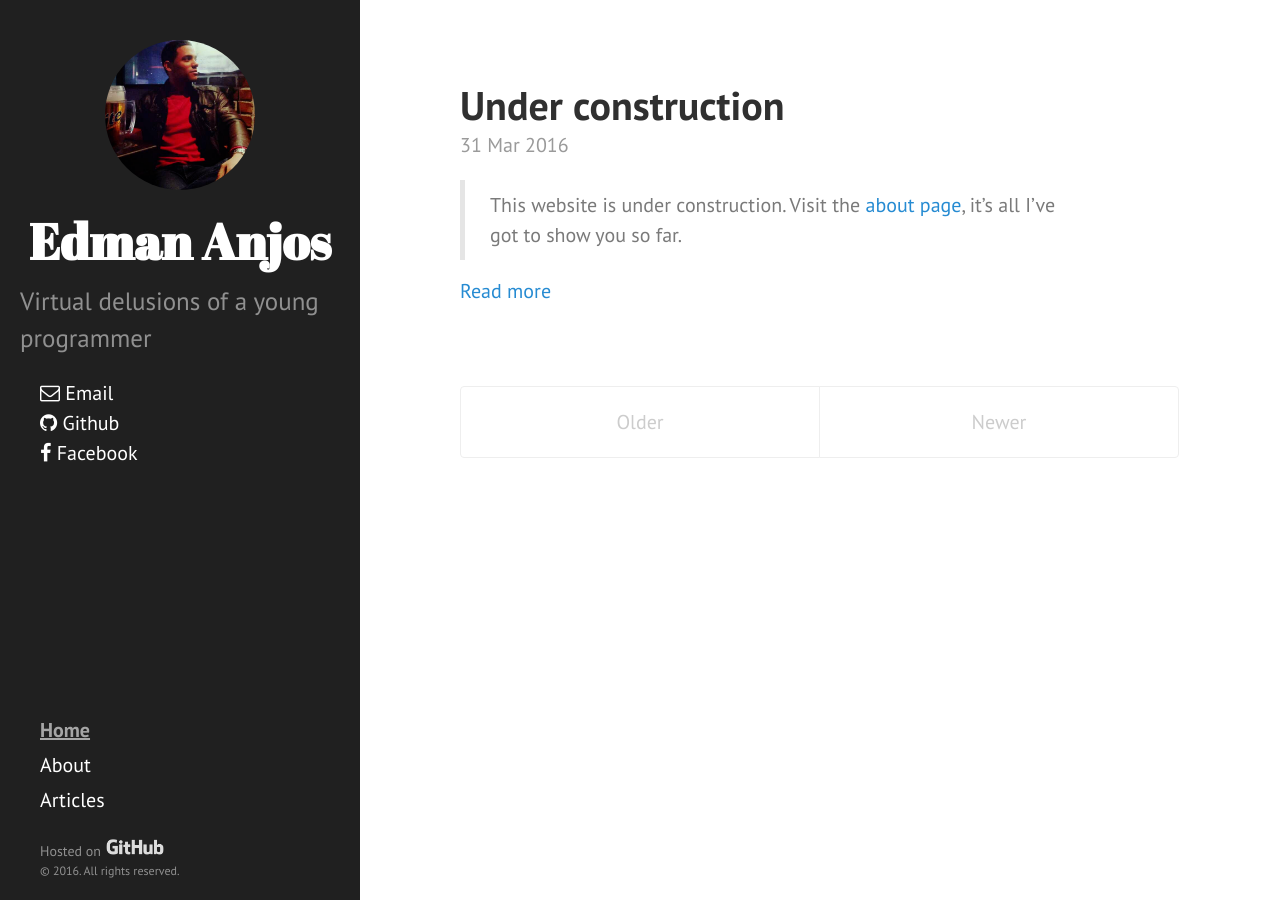
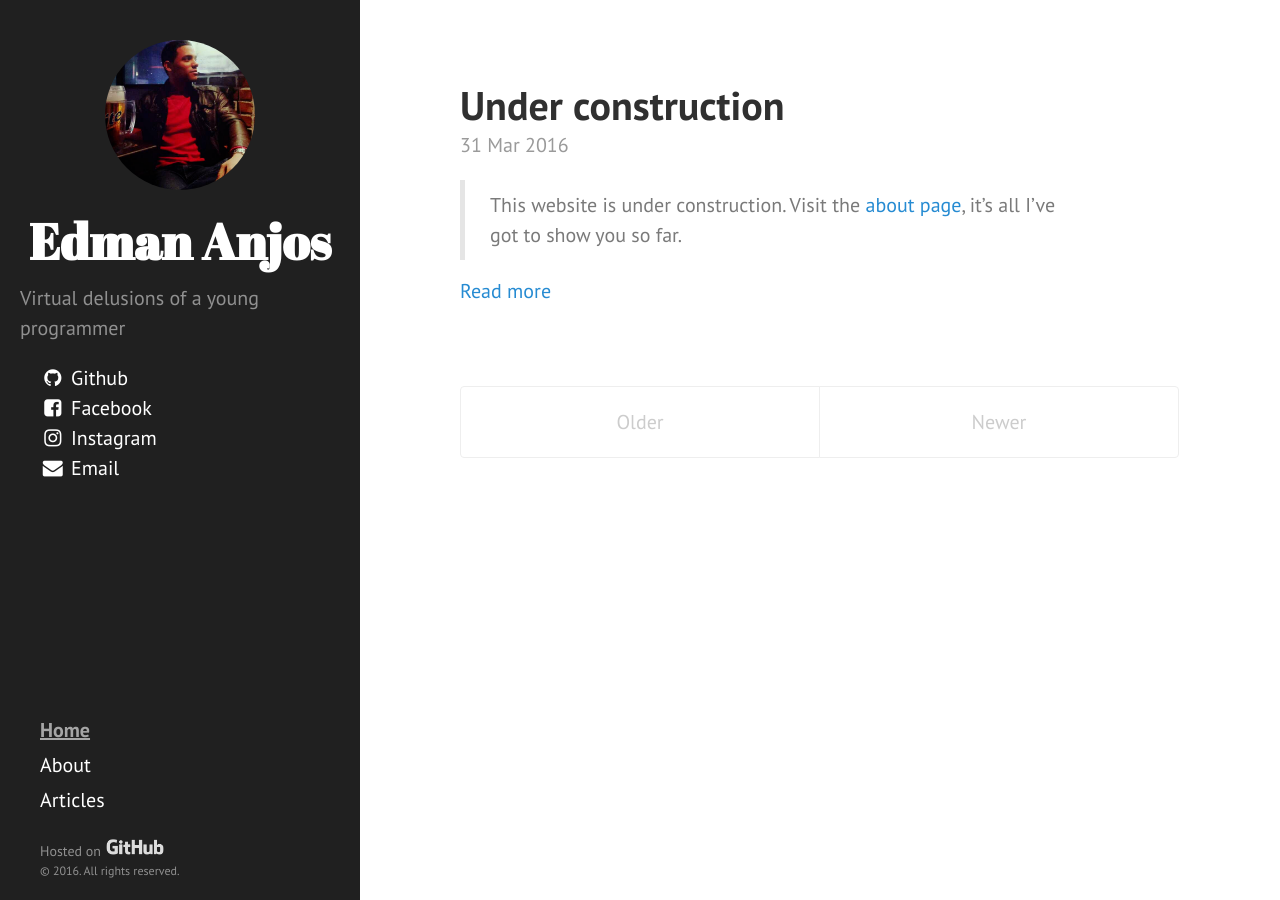
Before and after one commit to edman/edman.github.io, a Jekyll site: the page built from index.html, in a window 1280 px wide. Built offline with Jekyll 4.4.1, drawn with Linux system fonts in a browser that asks for light colours; nearby versions of some CDN libraries; the list of posts is cut into pages by our own code.

Commit message:
Add instagram social link and fix spacing issue with 'fa-fw'.

```diff
--- a/_config.yml
+++ b/_config.yml
@@ -14,6 +14,7 @@ author:
 # Social links
 github_username: 'edman'
 github_repo: 'edman.github.io'
+instagram_username: 'edman.anjos'
 facebook_username: 'edman.anjos'
 
 # Dependencies
--- a/_includes/sidebar.html
+++ b/_includes/sidebar.html
@@ -7,13 +7,14 @@
           {{ site.title }}
         </a>
       </h1>
-      <p class="lead">{{ site.description }}</p>
+      <p>{{ site.description }}</p>
     </div>
     <div class="sidebar-social">
       <ul>
-      <li><a href="mailto:{{ site.author.email }}"><i class="fa fa-envelope-o"></i> Email </a></li>
-      <li><a href="https://github.com/{{ site.github_username }}"><i class="fa fa-github"></i> Github </a></li>
-      <li><a href="https://facebook.com/{{ site.facebook_username }}"><i class="fa fa-facebook"></i> Facebook </a></li>
+      <li><a href="https://github.com/{{ site.github_username }}"><i class="fa fa-fw fa-github"></i> Github </a></li>
+      <li><a href="https://facebook.com/{{ site.facebook_username }}"><i class="fa fa-fw fa-facebook-square"></i> Facebook </a></li>
+      <li><a href="https://instagram.com/{{ site.instagram_username }}"><i class="fa fa-fw fa-instagram"></i> Instagram </a></li>
+      <li><a href="mailto:{{ site.author.email }}"><i class="fa fa-fw fa-envelope"></i> Email </a></li>
       </ul>
     </div>
 
```
